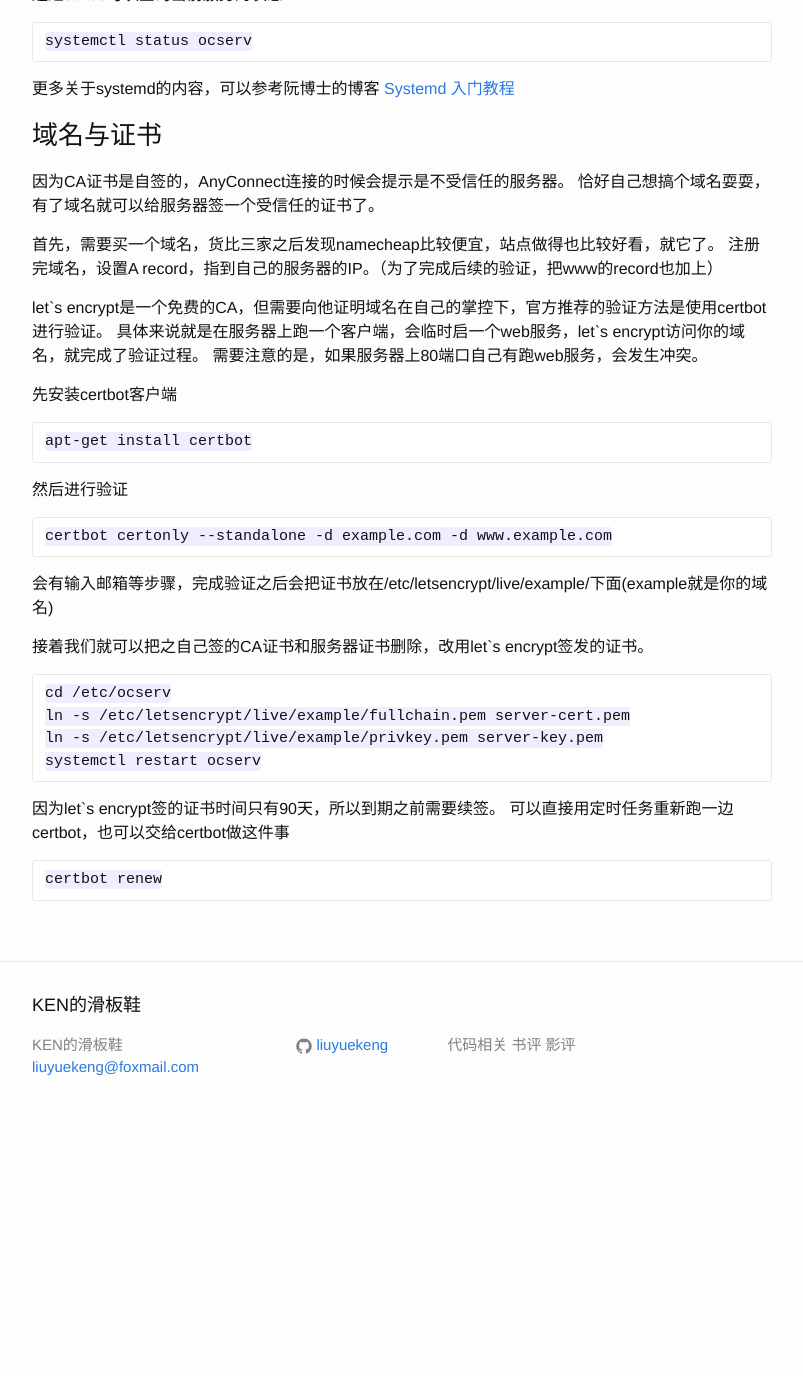
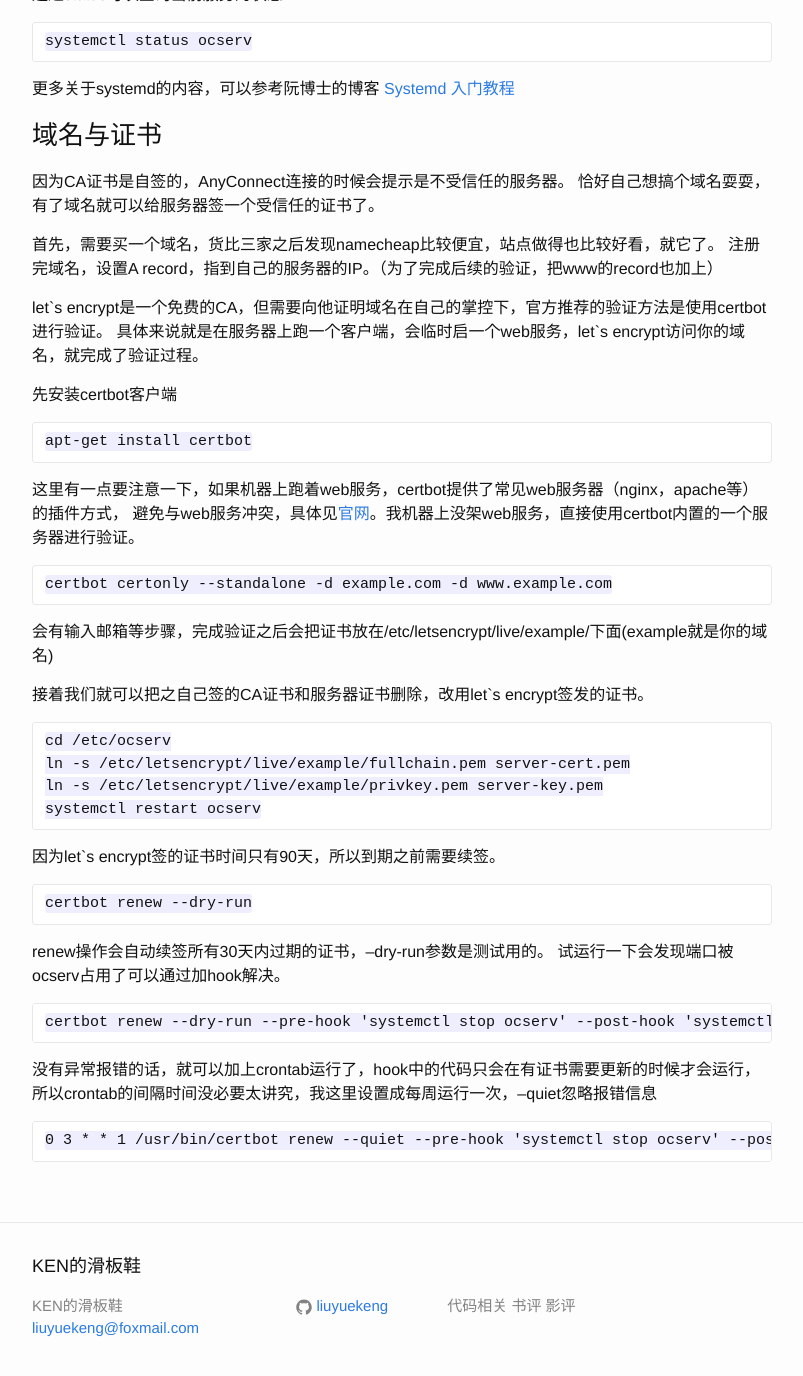
Before and after one commit to liuyuekeng/liuyuekeng.github.io, a Jekyll site: the page built from _posts/2017-02-14-AnyConnect-Server.md, in a window 1280 px wide and 1400 px high, scrolled down 4002 px. Shown: the top 1376 px of the window, without its empty margins (238-1041 px from the left). Built offline with Jekyll 4.4.1, drawn with Linux system fonts in a browser that asks for light colours; before the commit the page ends 5141 px from its top, so only the background shows below that.

Commit message:
Update 2017-02-14-AnyConnect-Server.md

```diff
--- a/_posts/2017-02-14-AnyConnect-Server.md
+++ b/_posts/2017-02-14-AnyConnect-Server.md
@@ -190,13 +190,13 @@
 
 let\`s encrypt是一个免费的CA，但需要向他证明域名在自己的掌控下，官方推荐的验证方法是使用certbot进行验证。
 具体来说就是在服务器上跑一个客户端，会临时启一个web服务，let\`s encrypt访问你的域名，就完成了验证过程。
-需要注意的是，如果服务器上80端口自己有跑web服务，会发生冲突。
 
 先安装certbot客户端
 
 	apt-get install certbot
 
-然后进行验证
+这里有一点要注意一下，如果机器上跑着web服务，certbot提供了常见web服务器（nginx，apache等）的插件方式，
+避免与web服务冲突，具体见[官网](https://certbot.eff.org/)。我机器上没架web服务，直接使用certbot内置的一个服务器进行验证。
 
 	certbot certonly --standalone -d example.com -d www.example.com
 
@@ -210,6 +210,15 @@
 	systemctl restart ocserv
 
 因为let\`s encrypt签的证书时间只有90天，所以到期之前需要续签。
-可以直接用定时任务重新跑一边certbot，也可以交给certbot做这件事
 
-	certbot renew
+	certbot renew --dry-run
+
+renew操作会自动续签所有30天内过期的证书，--dry-run参数是测试用的。
+试运行一下会发现端口被ocserv占用了可以通过加hook解决。
+
+	certbot renew --dry-run --pre-hook 'systemctl stop ocserv' --post-hook 'systemctl start ocserv'
+
+没有异常报错的话，就可以加上crontab运行了，hook中的代码只会在有证书需要更新的时候才会运行，
+所以crontab的间隔时间没必要太讲究，我这里设置成每周运行一次，--quiet忽略报错信息
+
+	0 3 * * 1 /usr/bin/certbot renew --quiet --pre-hook 'systemctl stop ocserv' --post-hook 'systemctl start ocserv'
```
